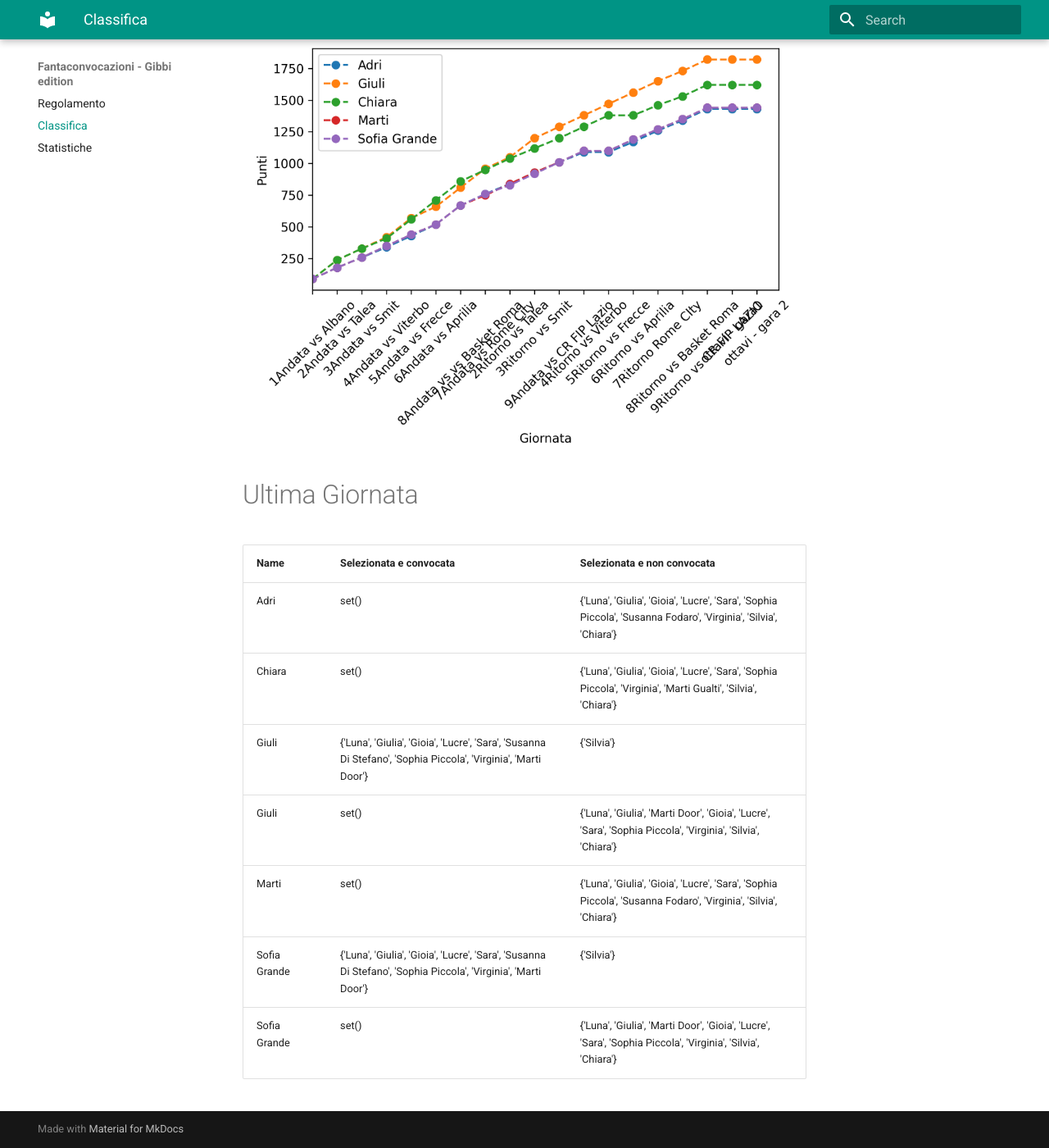
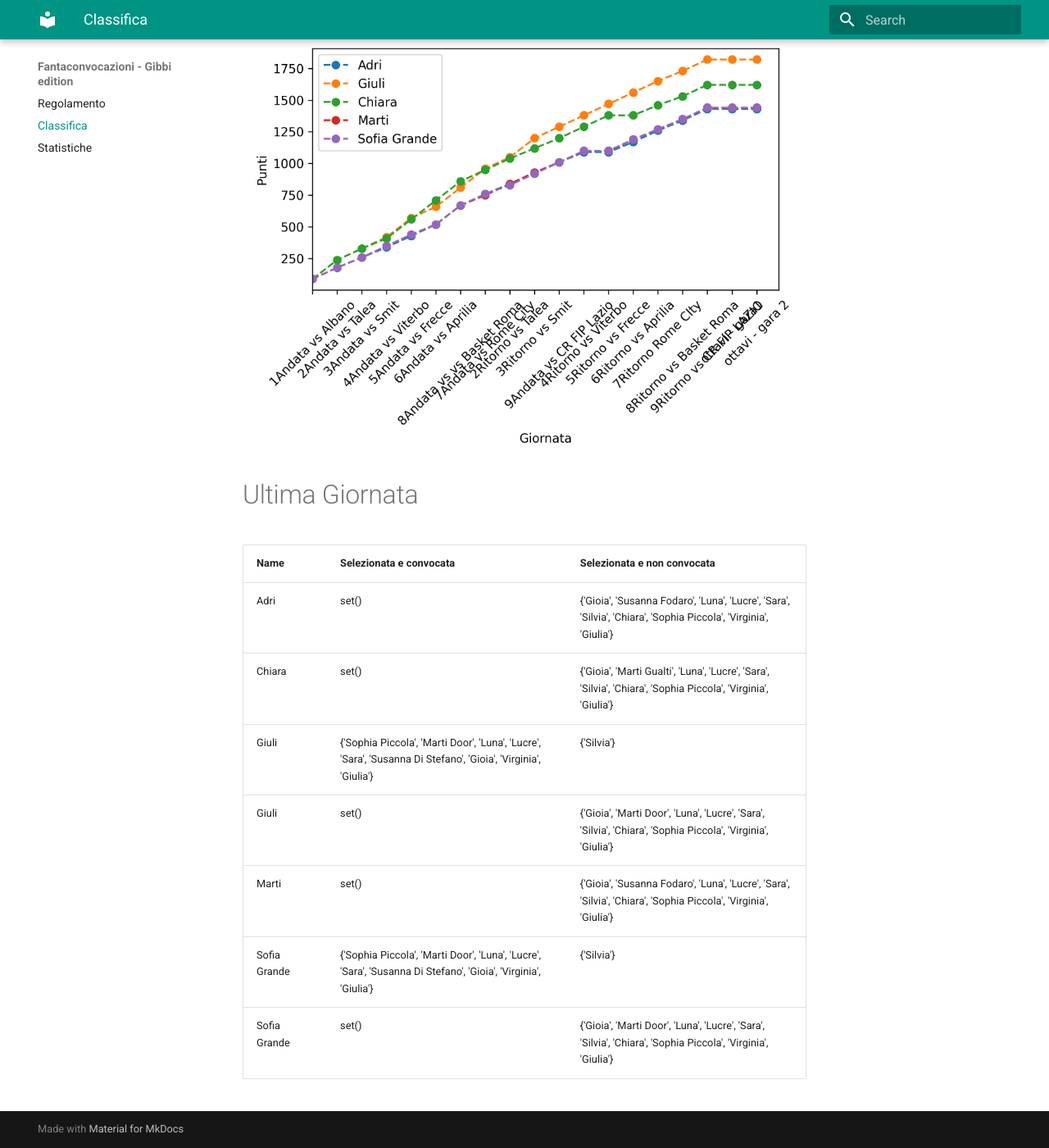
Before and after one commit to martinig94/fantagibbi, an MkDocs documentation site: the page built from docs/Classifica.md, in a window 1280 px wide and 1400 px high, scrolled down 565 px. Shown: the whole window at 82% size. Built offline with MkDocs 1.6.1 and Material for MkDocs 9.7.7, drawn with Linux system fonts in a browser that asks for light colours.

Commit message:
Auto-update from main.py

```diff
--- a/docs/Classifica.md
+++ b/docs/Classifica.md
@@ -18,11 +18,11 @@
 <!-- START_TABLE CORRECT -->
 | Name         | Selezionata e convocata                                                                                        | Selezionata e non convocata                                                                                      |
 |:-------------|:---------------------------------------------------------------------------------------------------------------|:-----------------------------------------------------------------------------------------------------------------|
-| Adri         | set()                                                                                                          | {'Luna', 'Giulia', 'Gioia', 'Lucre', 'Sara', 'Sophia Piccola', 'Susanna Fodaro', 'Virginia', 'Silvia', 'Chiara'} |
-| Chiara       | set()                                                                                                          | {'Luna', 'Giulia', 'Gioia', 'Lucre', 'Sara', 'Sophia Piccola', 'Virginia', 'Marti Gualti', 'Silvia', 'Chiara'}   |
-| Giuli        | {'Luna', 'Giulia', 'Gioia', 'Lucre', 'Sara', 'Susanna Di Stefano', 'Sophia Piccola', 'Virginia', 'Marti Door'} | {'Silvia'}                                                                                                       |
-| Giuli        | set()                                                                                                          | {'Luna', 'Giulia', 'Marti Door', 'Gioia', 'Lucre', 'Sara', 'Sophia Piccola', 'Virginia', 'Silvia', 'Chiara'}     |
-| Marti        | set()                                                                                                          | {'Luna', 'Giulia', 'Gioia', 'Lucre', 'Sara', 'Sophia Piccola', 'Susanna Fodaro', 'Virginia', 'Silvia', 'Chiara'} |
-| Sofia Grande | {'Luna', 'Giulia', 'Gioia', 'Lucre', 'Sara', 'Susanna Di Stefano', 'Sophia Piccola', 'Virginia', 'Marti Door'} | {'Silvia'}                                                                                                       |
-| Sofia Grande | set()                                                                                                          | {'Luna', 'Giulia', 'Marti Door', 'Gioia', 'Lucre', 'Sara', 'Sophia Piccola', 'Virginia', 'Silvia', 'Chiara'}     |
+| Adri         | set()                                                                                                          | {'Gioia', 'Susanna Fodaro', 'Luna', 'Lucre', 'Sara', 'Silvia', 'Chiara', 'Sophia Piccola', 'Virginia', 'Giulia'} |
+| Chiara       | set()                                                                                                          | {'Gioia', 'Marti Gualti', 'Luna', 'Lucre', 'Sara', 'Silvia', 'Chiara', 'Sophia Piccola', 'Virginia', 'Giulia'}   |
+| Giuli        | {'Sophia Piccola', 'Marti Door', 'Luna', 'Lucre', 'Sara', 'Susanna Di Stefano', 'Gioia', 'Virginia', 'Giulia'} | {'Silvia'}                                                                                                       |
+| Giuli        | set()                                                                                                          | {'Gioia', 'Marti Door', 'Luna', 'Lucre', 'Sara', 'Silvia', 'Chiara', 'Sophia Piccola', 'Virginia', 'Giulia'}     |
+| Marti        | set()                                                                                                          | {'Gioia', 'Susanna Fodaro', 'Luna', 'Lucre', 'Sara', 'Silvia', 'Chiara', 'Sophia Piccola', 'Virginia', 'Giulia'} |
+| Sofia Grande | {'Sophia Piccola', 'Marti Door', 'Luna', 'Lucre', 'Sara', 'Susanna Di Stefano', 'Gioia', 'Virginia', 'Giulia'} | {'Silvia'}                                                                                                       |
+| Sofia Grande | set()                                                                                                          | {'Gioia', 'Marti Door', 'Luna', 'Lucre', 'Sara', 'Silvia', 'Chiara', 'Sophia Piccola', 'Virginia', 'Giulia'}     |
 <!-- END_TABLE CORRECT -->
```
